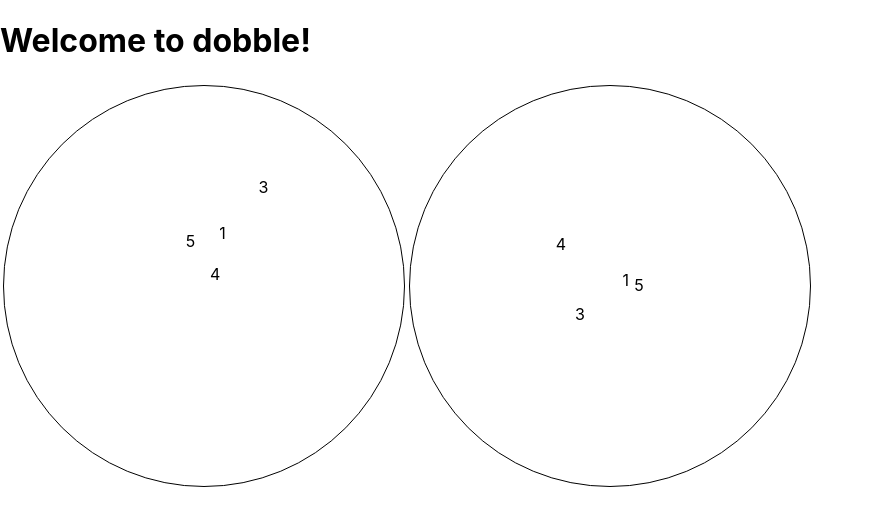
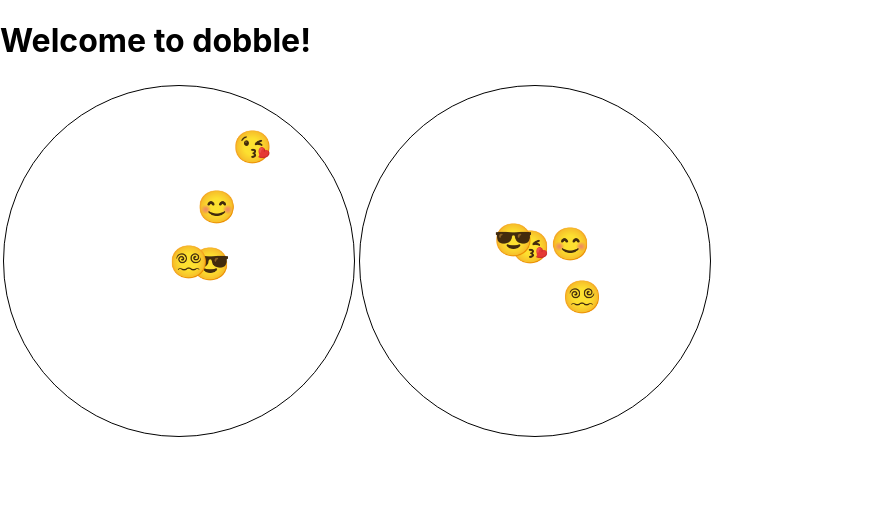
Before and after one commit to mgtk77/Emobble, a React (Create React App) app: page / in a window 1280 px wide. Shown: the top 526 px of the page, without its empty margins (0-873 px from the left). Built offline with nearby package versions, Linux system fonts and the light colour scheme.

Commit message:
added on click

```diff
--- a/src/CardCircle.css
+++ b/src/CardCircle.css
@@ -1,7 +1,7 @@
 .card-circle {
     /* background: #FF7A59; */
-    width: 400px;
-    height: 400px;
+    width: 350px;
+    height: 350px;
     border-radius: 50%;
     display: flex;
     align-items: center;
--- a/src/CardCircle.tsx
+++ b/src/CardCircle.tsx
@@ -1,6 +1,6 @@
 import React, {useState, useEffect, useRef } from 'react';
 import './CardCircle.css';
-import CardItemsContainer from './CardItemsContainer';
+import CardCircleItemsContainer from './CardCircleItemsContainer';
 
 interface CardCircleProps {
     items: number[]
@@ -17,7 +17,7 @@ const CardCircle: React.FC<CardCircleProps> = (props) => {
     })
 
     return <div ref={ref} className='card-circle'>
-        <CardItemsContainer items={props.items} cardHeight={height} cardWidth={width}></CardItemsContainer>
+        <CardCircleItemsContainer items={props.items} cardHeight={height} cardWidth={width}></CardCircleItemsContainer>
     </div>
 }
 
--- /dev/null
+++ b/src/CardCircleItemsContainer.tsx
@@ -0,0 +1,114 @@
+import React from 'react'
+import CardItem from './CardItem';
+
+interface CardItemsContainerProps {
+    items: number[],
+    cardHeight: number,
+    cardWidth: number,
+}
+
+// function that returns a random number between a min and max
+function getRandomNumber(min: number, max: number) {
+    return Math.random() * (max - min) + min;
+}
+
+const itemsPerCard = 8
+
+const combinations = [
+    [1, 1, 6],
+    [1, 2, 5],
+    [1, 3, 4],
+    [2, 2, 4],
+    [2, 3, 3],
+]
+
+function shuffleArray(array: number[]) {
+    let currentIndex = array.length, randomIndex;
+
+    // While there remain elements to shuffle...
+    while (currentIndex != 0) {
+
+        // Pick a remaining element...
+        randomIndex = Math.floor(Math.random() * currentIndex);
+        currentIndex--;
+
+        // And swap it with the current element.
+        [array[currentIndex], array[randomIndex]] = [
+            array[randomIndex], array[currentIndex]];
+    }
+
+    return array;
+}
+
+function range(start: number, stop: number, step: number) {
+    if (typeof stop == 'undefined') {
+        // one param defined
+        stop = start;
+        start = 0;
+    }
+
+    if (typeof step == 'undefined') {
+        step = 1;
+    }
+
+    if ((step > 0 && start >= stop) || (step < 0 && start <= stop)) {
+        return [];
+    }
+
+    var result = [];
+    for (var i = start; step > 0 ? i < stop : i > stop; i += step) {
+        result.push(i);
+    }
+
+    return result;
+};
+
+const CardCircleItemsContainer2: React.FC<CardItemsContainerProps> = (props) => {
+    let chosenCardComibnation = Math.floor(Math.random() * 8)
+    let chosenCombination = combinations[chosenCardComibnation]
+    let chosenCombinationCopied = Object.assign([], chosenCombination);
+    shuffleArray(chosenCombinationCopied);
+
+    var currentStartItem = 0;
+    let trs = chosenCombinationCopied.map((itemsInLine: number, lineNumber) => {
+        console.log("line number", lineNumber);
+        console.log("itemsInLine", itemsInLine);
+        let lineTds = range(0, itemsInLine, 1).map((itemNumber) => {
+            return <td>{props.items[currentStartItem + itemNumber]}</td>
+        });
+        currentStartItem = currentStartItem + itemsInLine;
+        return <tr>
+            {lineTds}
+        </tr>
+    });
+
+
+    return <table>
+        {trs}
+    </table>
+}
+
+const CardCircleItemsContainer: React.FC<CardItemsContainerProps> = (props) => {
+    let heightMaxValue = (props.cardHeight / 2) * 45 / 100
+    let heightMinValue = heightMaxValue * -1
+
+    let widthMinValue = 0 + props.cardWidth * 1 / 4
+    let widthMaxValue = props.cardWidth - widthMinValue;
+
+    // TODO: solve items on top of each other
+
+    let itemDivs = props.items.map((item: number) => {
+        let heightPosition = getRandomNumber(heightMinValue, heightMaxValue);
+        let widthPosition = getRandomNumber(widthMinValue, widthMaxValue);
+
+        return <div style={{ top: heightPosition, left: widthPosition, position: 'relative' }}>
+            <CardItem item={item} selected={false} onClick={(i) => { }}></CardItem>
+        </div>
+    });
+
+    return <div>
+        {itemDivs}
+    </div>
+}
+
+export default CardCircleItemsContainer;
--- /dev/null
+++ b/src/CardItem.css
@@ -0,0 +1,9 @@
+.card-item {
+    font-size: xx-large;
+    border:none;
+    background: none;
+}
+
+.card-item-selected {
+    background: blue;
+}
--- /dev/null
+++ b/src/CardItem.tsx
@@ -0,0 +1,52 @@
+import React from "react"
+import "./CardItem.css"
+
+interface CardItemProps {
+    item: number,
+    selected: boolean,
+    onClick: (i:number) => void
+}
+
+function convertNumberToIcon(num: number) {
+    switch(num) {
+        case 1:
+            return "😊";
+        case 2:
+            return "🎁";
+        case 3:
+            return "😘";
+        case 4:
+            return "😎";
+        case 5:
+            return "😵‍💫";
+        case 6:
+            return 6;
+        case 7:
+            return 7;
+        case 8:
+            return 8;
+        case 9:
+            return 9;
+        default:
+            throw new RangeError();
+    }
+}
+
+const CardItem: React.FC<CardItemProps> = (props) => {
+    let [selected, setSelected] = React.useState(false);
+    let onClick = React.useCallback(() =>{
+        setSelected(!selected)
+        props.onClick(17);
+    }, [selected, setSelected]);
+
+    var className;
+    if (selected) {
+        className = "card-item card-item-selected"
+    } else {
+        className = "card-item";
+    }
+
+    return <button className={className} onClick={onClick}>{convertNumberToIcon(props.item)}</button>
+}
+
+export default CardItem;
--- a/src/CardItemsContainer.tsx
+++ /dev/null
@@ -1,39 +0,0 @@
-import React from 'react'
-
-interface CardItemsContainerProps {
-    items: number[],
-    cardHeight: number,
-    cardWidth: number,
-}
-
-// function that returns a random number between a min and max
-function getRandomNumber(min: number, max: number) {
-    return Math.random() * (max - min) + min;
-}
-
-const CardItemsContainer: React.FC<CardItemsContainerProps> = (props) => {
-    let heightMaxValue = (props.cardHeight / 2) * 50 / 100
-    let heightMinValue = heightMaxValue * -1
-
-    let widthMinValue = 0 + props.cardWidth * 1/4
-    let widthMaxValue = props.cardWidth - widthMinValue;
-
-    // Ranges!
-    // Left: 50-300
-    // top: -80 - 80
-
-    // TODO: solve items on top of each other
-
-    let itemDivs = props.items.map((item: number) => {
-        let heightPosition = getRandomNumber(heightMinValue, heightMaxValue);
-        let widthPosition = getRandomNumber(widthMinValue, widthMaxValue);
-
-        return <div style={{top: heightPosition, left: widthPosition, position: 'relative'}}>{item}</div>
-    });
-
-    return <div>
-        {itemDivs}
-    </div>
-}
-
-export default CardItemsContainer;
```
